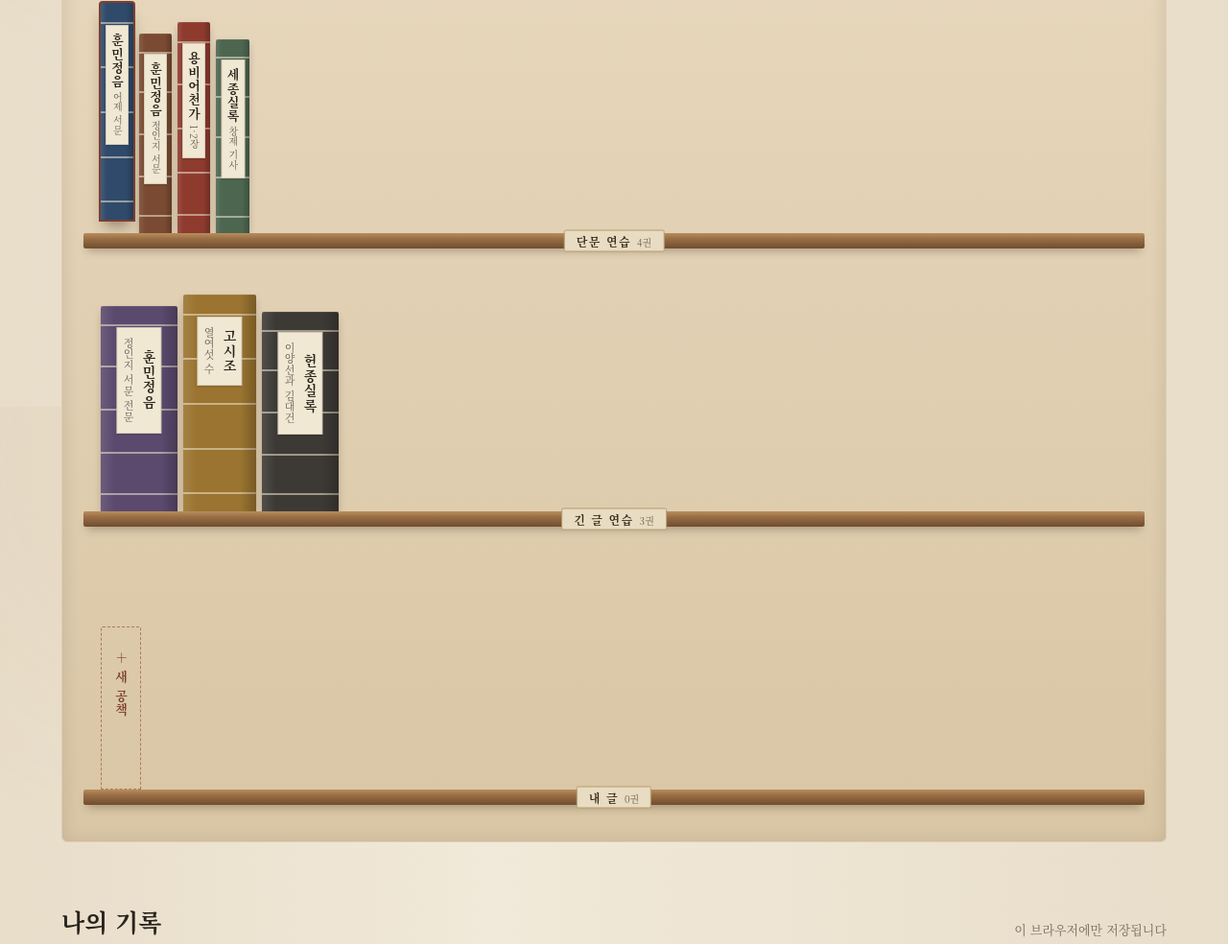
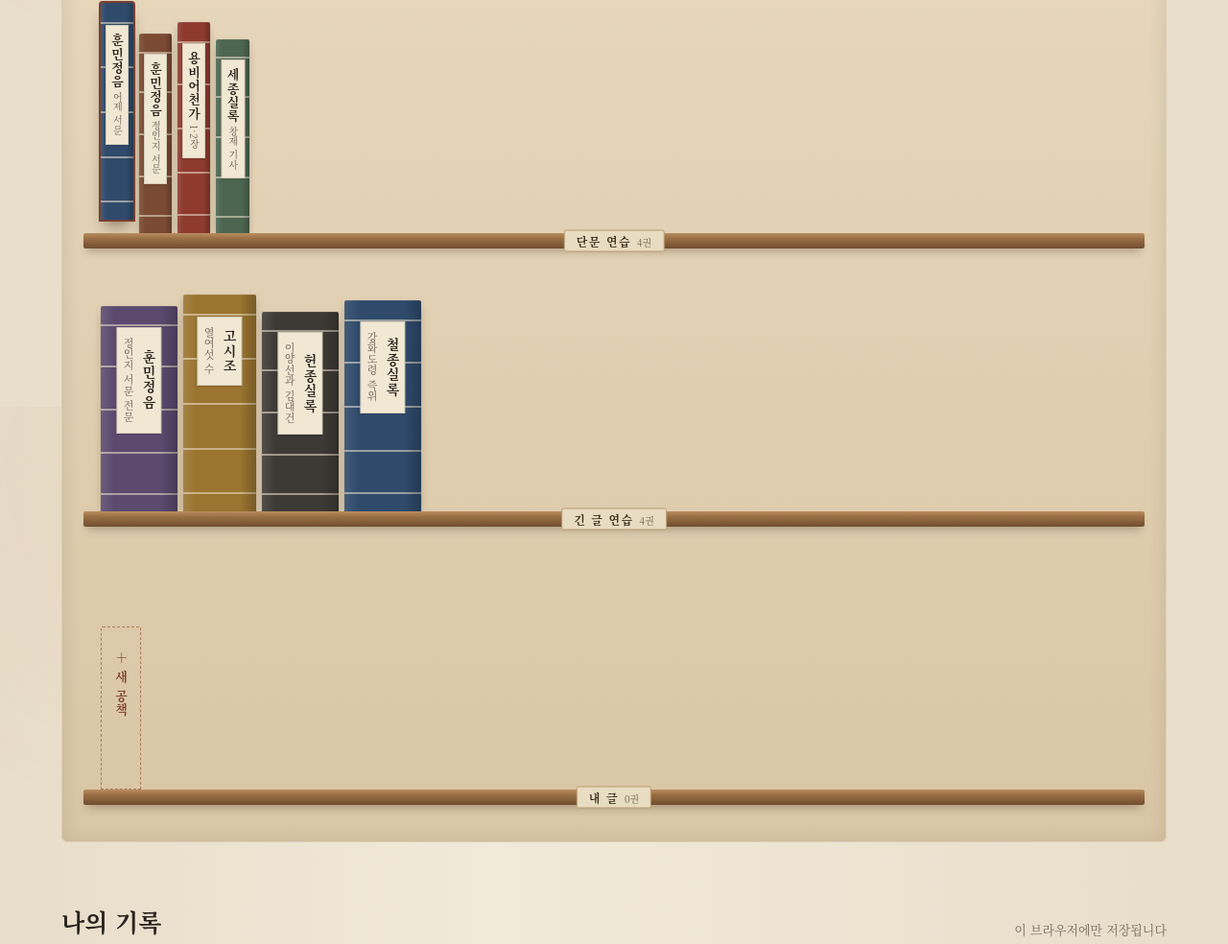
Before and after one commit to yeonghoon51-max/curly-pancake, a plain HTML site: page old-book-typing/index.html in a window 1280 px wide. Shown: the part 1176-2160 px from the top of the page at 96% size. Drawn offline with Linux system fonts and the light colour scheme.

Commit message:
옛글자: 긴 글 '철종실록 · 강화도령, 임금이 되다' 추가
- 헌종 승하(1849.6.6)부터 원범의 즉위와 대왕대비의 당부(6.9)까지,
  헌종실록 15년·철종실록 총서·즉위년 기사에서 21구절을 골라 엮은 약 1,270자 긴 글
- 한문 곁글은 국사편찬위원회 제공 실록 XML 원문과 대조, 현대어는 직접 풀어 씀
- 소개 문구와 출처 안내에 철종실록 반영

Co-Authored-By: Claude Opus 5.5 <noreply@anthropic.com>
Claude-Session: https://claude.ai/code/session_01FhjmjKzv8zG8EvLs2B3vb6

```diff
--- a/old-book-typing/index.html
+++ b/old-book-typing/index.html
@@ -69,7 +69,7 @@
       <p>훈민정음과 조선의 기록을 현대어로 읽으며 타자하는 역사 타자연습입니다. 원문의 세로쓰기 감각은 살리고, 입력은 오늘날의 한글 자판으로 합니다.</p>
     </div>
     <!-- 검색엔진이 읽을 수 있도록 자바스크립트 없이도 보이는 글로 둔다 -->
-    <div class="hero-note">수록 문헌 7편 · 긴 글 3편<br><strong>훈민정음 · 용비어천가 · 세종실록 · 고시조 · 헌종실록</strong><br>옛 글을 현대어로 풀어 쓴 연습문에, 언해본·한문 원문을 곁글로 함께 보여 줍니다.</div>
+    <div class="hero-note">수록 문헌 8편 · 긴 글 4편<br><strong>훈민정음 · 용비어천가 · 고시조 · 세종·헌종·철종실록</strong><br>옛 글을 현대어로 풀어 쓴 연습문에, 언해본·한문 원문을 곁글로 함께 보여 줍니다.</div>
   </section>
 
   <!-- ================= 타자연습 ================= -->
@@ -175,7 +175,7 @@
   <div class="notice">
     <dl>
       <dt>원문</dt>
-      <dd>『훈민정음』(1446), 『용비어천가』(1447), 『월인석보』(1459), 『세종실록』 등 15세기 문헌, 『청구영언』 등에 전하는 고려 말~조선 중기 시조, 그리고 『헌종실록』(국사편찬위원회 제공 원문 자료)입니다.
+      <dd>『훈민정음』(1446), 『용비어천가』(1447), 『월인석보』(1459), 『세종실록』 등 15세기 문헌, 『청구영언』 등에 전하는 고려 말~조선 중기 시조, 그리고 『헌종실록』·『철종실록』(국사편찬위원회 제공 원문 자료)입니다.
         저작권 보호기간이 오래전에 끝난 <strong>공유 저작물</strong>이며, 이 사이트는 그 본문을 학습용으로 옮겨 적었습니다.
         옛한글은 방점을 생략하는 등 표기를 단순화했으므로 실제 판본과 다를 수 있습니다.</dd>
       <dt>현대어 풀이</dt>
--- a/old-book-typing/js/lessons.js
+++ b/old-book-typing/js/lessons.js
@@ -246,5 +246,60 @@ const LESSONS = [
       '是歲夏秋以來 異樣船 出沒隱現於慶尙 全羅 黃海 江原 咸鏡五道大洋中',
       '或下陸汲水 或叉鯨爲糧 殆無以計其數也'
     ]
+  },
+  {
+    id: 'cheoljong-jeugwi',
+    spine: ['철종실록', '강화도령 즉위'],
+    era: '헌종 15년 · 철종 즉위년 · 1849',
+    book: '철종실록',
+    title: '강화도령, 임금이 되다',
+    desc: '헌종이 뒤를 잇지 못하고 세상을 떠나자, 강화에 살던 열아홉 살 원범이 임금이 되기까지. 대왕대비의 눈물과 새 임금에게 내린 당부를 따라 치는 긴 글.',
+    about: '『헌종실록』 헌종 15년 6월 6일 기사와 『철종실록』 총서, 철종 즉위년 6월 9일 기사에서 골라 엮었습니다. 한문 곁글은 각 기사 원문(국사편찬위원회 제공 자료)의 해당 구절이고, 현대어는 학습용으로 새로 풀어 쓴 문장입니다.',
+    modern: [
+      '헌종 15년 6월 6일 한낮, 임금이 창덕궁 중희당에서 세상을 떠났다.',
+      '대왕대비는 희정당에서 대신들을 불러 보고, 하늘이 어찌 이리도 모질 수 있느냐며 울었다.',
+      '조인영은 목 놓아 울며, 오백 년 종묘사직이 오늘 갑자기 이 지경에 이를 줄 어찌 알았겠느냐고 하였다.',
+      '김도희가 나라를 이을 큰 계획이 무엇보다 급하니 어서 뜻을 내려 달라고 청하였다.',
+      '대왕대비가 울음을 삼키며 뒤를 맡길 일이 급하다고 말했으나, 말과 울음이 반씩 섞이고 목소리마저 가늘어 신하들이 제대로 알아듣지 못하였다.',
+      '정원용이 글로 써서 내려 달라고 청하자, 대왕대비는 이미 글로 써 둔 것이 있다고 하였다.',
+      '정원용이 그분의 나이가 몇이냐고 묻자, 대왕대비는 열아홉 살이라고 답하였다.',
+      '영조의 핏줄로는 세상을 떠난 임금과 강화에 사는 원범뿐이니 그에게 나라를 맡기기로 하였으며, 원범은 이광의 셋째 아들이라는 것이었다.',
+      '김도희가 새 임금을 이끌어 달라며 수렴청정을 청하자, 대왕대비는 새 임금은 스무 살 가까이 되었고 자신은 예순이 넘어 정신이 흐려졌다며 사양하였다.',
+      '그러나 나랏일이 너무도 무거워 미룰 곳이 없으니, 힘써 따르겠다고 하였다.',
+      '강화에서 모셔 온 원범은 먼저 덕완군에 봉해졌고, 6월 9일 관례를 치른 뒤 창덕궁 인정문에서 왕위에 올랐다.',
+      '그날 대왕대비는 대신들을 불러, 임금의 덕은 학문을 닦는 데 달려 있으니 임금이 배우지 않으면 어찌 정사를 펴겠느냐고 하였다.',
+      '강화에서 모셔 오는 길에 함께했던 정원용이, 전에 어떤 책을 읽었는지 길에서는 감히 여쭙지 못했으니 이제 말씀해 달라고 하였다.',
+      '임금은 일찍이 통감 두 권과 소학 한두 권을 읽었을 뿐, 근래에는 읽은 책이 없다고 답하였다.',
+      '그리고 어릴 때 대충 읽어 넘겨서 지금은 어렴풋하여 기억나지 않는다고 덧붙였다.',
+      '대왕대비가 처음 읽는다면 어떤 책부터가 좋겠느냐고 묻자, 정원용은 사략부터 읽고 글의 이치가 조금 트이면 경서를 이어 읽는 것이 좋겠다고 아뢰었다.',
+      '대왕대비는 한글로 쓴 글을 내려, 임금은 영조의 핏줄이지만 지난 일이 험난하여 오랫동안 시골에서 지냈다고 말하였다.',
+      '옛 임금 가운데 백성들 사이에서 자라 그 괴로움을 다 알았기에 백성을 아끼는 정치로 밝은 임금이 된 이가 있으니, 임금도 백성의 일을 잘 알 것이라 하였다.',
+      '백성을 아끼는 길은 아껴 쓰는 것보다 나은 것이 없으니, 밥 한 톨과 베 한 자도 모두 백성에게서 나온다는 것이었다.',
+      '그러니 늘 마음을 다잡아 백성을 사랑하라는 두 글자를 잊지 말라고 당부하였다.',
+      '또 사람이 책을 읽지 않으면 지난 일에 어둡고, 지난 일에 어두우면 나라를 다스릴 수 없다고 일렀다.'
+    ],
+    original: [
+      '午時 上昇遐于昌德宮之重熙堂',
+      '大王大妃召見 時原任大臣于熙政堂 大王大妃哭泣曰 天胡忍斯 天胡忍斯',
+      '趙寅永號泣抑塞曰 五百年宗社 豈料今日 遽至於此乎',
+      '金道喜曰 宗社大計 一時爲急 伏願亟爲下敎焉',
+      '大王大妃掩抑下敎曰 宗社付托時急 仍語泣相半 且聲音微細 諸臣不能詳承',
+      '伏望以文字書下 大王大妃曰 此有文字書之者矣',
+      '元容曰 年歲今爲幾何 大王大妃曰 十九歲矣',
+      '英廟朝血脈 今上與江華居元範而已 以此定以宗社付托 卽㼅之第三子',
+      '新王年近二十歲 予則年過六十 亦已神精昏耗矣',
+      '而國事至重 旣無推諉之所 當勉從矣',
+      '初封德完君 九日乙亥 行冠禮 卽位于昌德宮之仁政門',
+      '君德成就 惟在講學 人君不學則何以爲政事乎',
+      '元容曰 臣陪從二日 而雖欲知前日之魯讀何書 然路次不敢仰問 今可以言矣',
+      '上曰 曾讀 通鑑 二卷 小學 一二卷 而近年則無所讀矣',
+      '上曰 然而兒少時泛忽讀過 今則黯黯不能記憶也',
+      '大王大妃殿曰 若始讀則當自何書爲可乎 元容曰 始讀則自 史略 而稍鮮文理後 繼讀經書好矣',
+      '主上 卽英宗血孫也 往事多難 雖久居鄕外',
+      '古昔帝王 有生長民間 故民生疾苦 無不知之政令之際 每以愛民爲主 遂爲明主 今主上 亦應習知民間之事',
+      '愛民之道 莫如節儉 雖一粒飯一尺布 皆出於民',
+      '必須一念慥慥 不忘愛民二字',
+      '人不讀書 則昧於故事 昧於故事 則不能治國'
+    ]
   }
 ];
```
